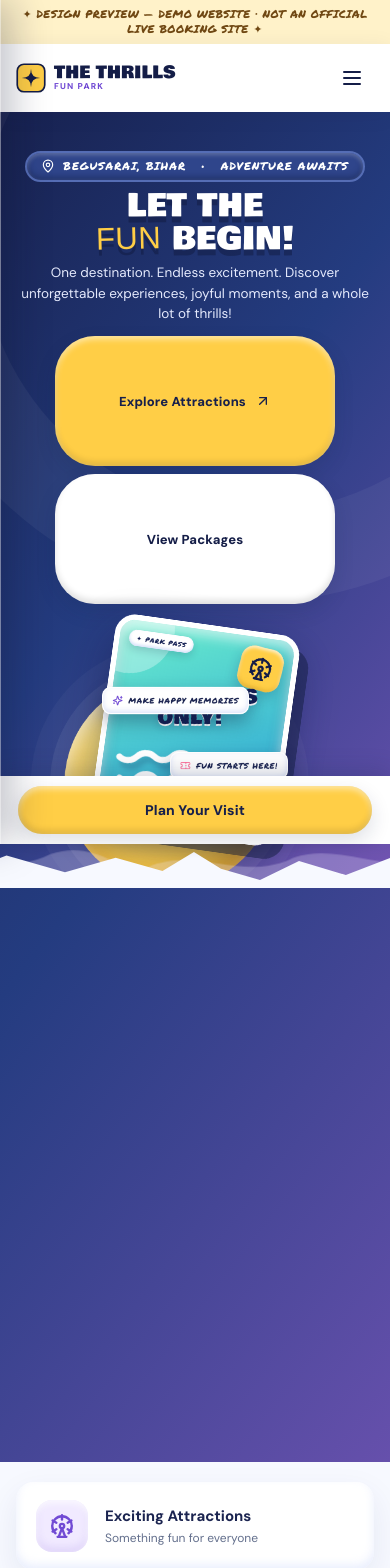
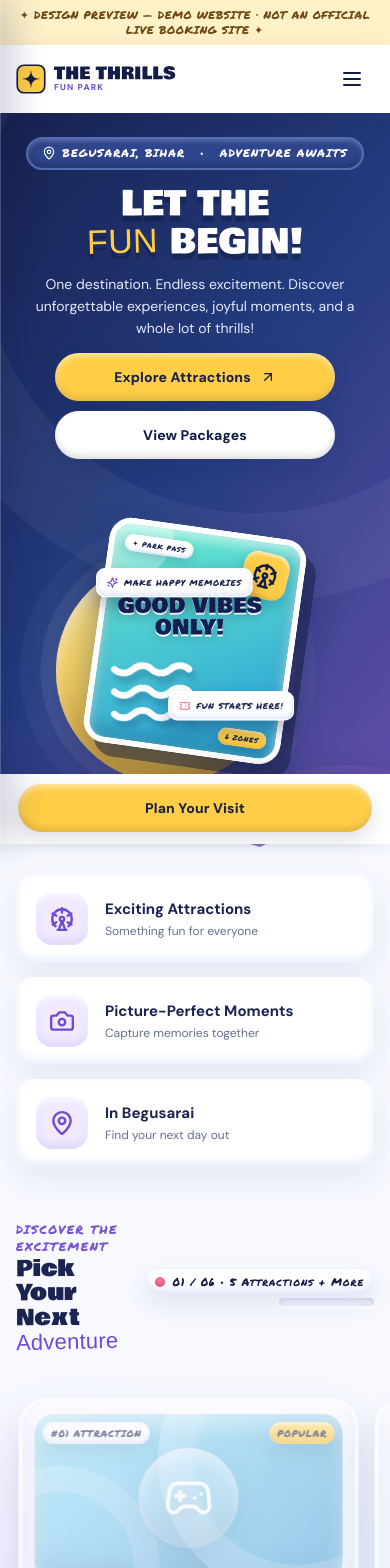
Before and after one commit to khrishChauhan/the-thrills, a Next.js app: page / in a window 390 px wide. Shown: the top 1568 px of the page. Built offline with nearby package versions, Linux system fonts and the light colour scheme; a web font is replaced by a local one.

Commit message:
feat: complete mobile responsiveness, left-side drawer, hero, reel, pricing, and form refinement

```diff
--- a/src/app/globals.css
+++ b/src/app/globals.css
@@ -319,18 +319,20 @@ button {
 /* ============================================================
    LEFT-SIDE SLIDE-IN MOBILE NAVIGATION DRAWER
    ============================================================ */
+.mobile-menu-backdrop,
 .drawer-backdrop {
   position: fixed;
   inset: 0;
-  background: rgba(10, 16, 45, 0.65);
+  background: rgba(13, 21, 55, 0.65);
   backdrop-filter: blur(4px);
   -webkit-backdrop-filter: blur(4px);
-  z-index: 998;
+  z-index: 49;
   opacity: 0;
   pointer-events: none;
-  transition: opacity 0.28s cubic-bezier(0.16, 1, 0.3, 1);
-}
-
+  transition: opacity 0.28s cubic-bezier(0.22, 1, 0.36, 1);
+}
+
+.mobile-menu-backdrop.is-open,
 .drawer-backdrop.is-open {
   opacity: 1;
   pointer-events: auto;
@@ -341,17 +343,19 @@ button {
   top: 0;
   left: 0;
   bottom: 0;
-  width: min(84vw, 340px);
+  width: 82vw;
+  max-width: 320px;
+  z-index: 50;
   background: #ffffff;
-  z-index: 999;
-  transform: translateX(-100%);
-  transition: transform 0.32s cubic-bezier(0.16, 1, 0.3, 1);
-  box-shadow: 12px 0 36px rgba(10, 16, 45, 0.25);
+  box-shadow: 12px 0 35px rgba(20, 29, 71, 0.22);
   display: flex;
   flex-direction: column;
+  gap: 18px;
   overflow-y: auto;
   -webkit-overflow-scrolling: touch;
-  padding: 20px 22px calc(24px + env(safe-area-inset-bottom, 0px));
+  padding: 24px 22px calc(24px + env(safe-area-inset-bottom, 0px));
+  transform: translateX(-100%);
+  transition: transform 0.28s cubic-bezier(0.22, 1, 0.36, 1);
 }
 
 .drawer-panel.is-open {
@@ -367,9 +371,8 @@ button {
 }
 
 .drawer-close-btn {
-  display: inline-flex;
-  align-items: center;
-  justify-content: center;
+  display: grid;
+  place-items: center;
   width: 44px;
   height: 44px;
   border-radius: 12px;
@@ -390,14 +393,14 @@ button {
 
 .drawer-divider {
   height: 1px;
-  background: #e9ecf8;
-  margin: 18px 0 14px;
+  background: #f1f3fa;
+  margin: 0;
 }
 
 .drawer-nav {
   display: flex;
   flex-direction: column;
-  gap: 4px;
+  gap: 2px;
   flex: 1;
 }
 
@@ -405,21 +408,20 @@ button {
   display: flex;
   align-items: center;
   justify-content: space-between;
-  padding: 13px 14px;
-  border-radius: 12px;
+  padding: 12px 0;
   font-family: var(--font-body);
   font-size: 16px;
-  font-weight: 700;
+  font-weight: 800;
+  border-bottom: 1px solid #f1f3fa;
   color: var(--navy);
   text-decoration: none;
-  transition: background 0.18s, color 0.18s, padding-left 0.18s;
+  transition: color 0.18s, padding-left 0.18s;
 }
 
 .drawer-link:hover,
 .drawer-link:focus-visible {
-  background: #f1ecff;
   color: var(--purple);
-  padding-left: 18px;
+  padding-left: 6px;
   outline: none;
 }
 
@@ -437,11 +439,11 @@ button {
 
 .drawer-footer {
   margin-top: auto;
-  padding-top: 20px;
+  padding-top: 16px;
   display: flex;
   flex-direction: column;
   gap: 12px;
-  border-top: 1px solid #e9ecf8;
+  border-top: 1px solid #f1f3fa;
 }
 
 .drawer-cta {
@@ -463,6 +465,7 @@ button {
 }
 
 @media (min-width: 741px) {
+  .mobile-menu-backdrop,
   .drawer-backdrop,
   .drawer-panel {
     display: none !important;
@@ -2901,7 +2904,7 @@ button {
   }
   .pricing-pinned-section {
     height: auto;
-    padding: 88px 0;
+    padding: 64px 0;
   }
   .pricing-sticky-stage {
     position: relative;
@@ -2910,6 +2913,16 @@ button {
     min-height: auto;
     padding: 0;
   }
+  .packages {
+    grid-template-columns: 1fr;
+    gap: 24px;
+    max-width: 380px;
+    margin: 28px auto 0;
+  }
+  .package .btn {
+    min-height: 48px;
+    width: 100%;
+  }
   .clay-admit-stub {
     top: 16px;
     right: 12px;
@@ -2967,18 +2980,17 @@ button {
   .demo {
     padding: 7px 12px;
     font-size: 11px;
-    letter-spacing: 0.04em;
-    line-height: 1.35;
+    line-height: 1.4;
+    letter-spacing: 0.05em;
   }
   .links {
     display: none !important;
   }
   .menu {
-    display: inline-flex;
-    align-items: center;
-    justify-content: center;
-    width: 44px;
-    height: 44px;
+    display: grid;
+    place-items: center;
+    min-width: 44px;
+    min-height: 44px;
     border-radius: 12px;
     border: 0;
     background: transparent;
@@ -2988,73 +3000,79 @@ button {
   .nav > .btn {
     display: none !important;
   }
+
+  /* Hero Section Responsiveness (#home) */
   .hero.hero-scroll-track {
-    height: 160vh;
+    height: auto !important;
   }
   .hero-sticky-viewport {
-    top: 68px;
-    height: calc(100dvh - 68px);
-    min-height: 500px;
+    position: relative !important;
+    top: 0 !important;
+    height: auto !important;
+    padding-top: 24px;
+    padding-bottom: 64px;
+    min-height: auto;
     overflow: hidden;
   }
   .hero-main {
     grid-template-columns: 1fr;
     text-align: center;
-    gap: 8px;
-    padding-top: 12px;
-    padding-bottom: 24px;
+    gap: 32px;
+    padding: 24px 0 40px;
     max-width: 100%;
   }
   .hero-main p {
     margin-left: auto;
     margin-right: auto;
-    font-size: 13.5px;
-    line-height: 1.5;
-    margin-bottom: 12px;
-    max-width: 390px;
-  }
-  .hero h1 {
-    font-size: clamp(28px, 8vw, 44px);
-    line-height: 1.05;
-    margin: 8px 0;
-    letter-spacing: 0.01em;
+    font-size: 14px;
+    line-height: 1.55;
+    margin-bottom: 14px;
+    max-width: 420px;
   }
   .eyebrow {
     font-size: 11px;
-    padding: 6px 14px;
+    padding: 7px 14px;
+    gap: 6px;
+    display: inline-flex;
+    flex-wrap: wrap;
+    justify-content: center;
     max-width: 95%;
     margin: 0 auto;
     line-height: 1.35;
     white-space: normal;
     text-align: center;
   }
+  .hero h1 {
+    font-size: clamp(34px, 8.5vw, 46px);
+    line-height: 1.08;
+    margin: 16px 0 14px;
+    letter-spacing: 0.01em;
+  }
   .hero-actions {
     display: flex;
-    justify-content: center;
-    gap: 8px;
+    flex-direction: column;
     width: 100%;
     max-width: 320px;
     margin: 0 auto;
-    flex-wrap: wrap;
+    gap: 10px;
   }
   .hero-actions .btn {
-    padding: 10px 16px;
-    font-size: 13px;
-    min-height: 44px;
-    flex: 1 1 130px;
+    width: 100%;
+    min-height: 48px;
+    padding: 12px 18px;
+    font-size: 14px;
   }
   .hero-art {
-    height: clamp(200px, 28vh, 250px);
-    width: 100%;
-    max-width: 330px;
-    margin: 0 auto;
-    transform: scale(0.66);
-    transform-origin: center center;
+    height: 320px;
+    transform: scale(0.72);
+    margin: -10px auto;
+    max-width: 100%;
   }
   .hero-sat-card {
-    width: 148px;
-    padding: 8px 10px;
-  }
+    width: 154px;
+    padding: 9px 11px;
+  }
+
   .featurestrip {
     grid-template-columns: 1fr;
     margin-top: 20px;
@@ -3072,7 +3090,7 @@ button {
     display: block;
   }
 
-  /* Mobile Pinned Claymorphic Showcase */
+  /* Attractions Horizontal Reel (#attractions) */
   .attractions-sticky-stage {
     top: 68px;
     height: calc(100dvh - 68px);
@@ -3089,11 +3107,11 @@ button {
     display: none;
   }
   .attractions-stage-header .kicker {
-    font-size: 11px;
+    font-size: 12px;
     margin-bottom: 2px;
   }
   .attractions-stage-header h2 {
-    font-size: 19px;
+    font-size: 22px;
     margin-bottom: 0;
     line-height: 1.1;
   }
@@ -3103,7 +3121,7 @@ button {
   }
   .clay-counter-pill {
     padding: 5px 10px;
-    font-size: 10px;
+    font-size: 11px;
   }
   .clay-progress-track {
     width: 95px;
@@ -3117,25 +3135,27 @@ button {
   .clay-card {
     width: 86vw;
     max-width: 360px;
-    height: clamp(330px, 52vh, 410px);
-    border-radius: 26px;
+    height: clamp(340px, 54vh, 430px);
+    border-radius: 28px;
+    padding: 0;
   }
   .clay-card-inner {
     grid-template-columns: 1fr;
-    grid-template-rows: 40% 60%;
+    grid-template-rows: 42% 58%;
     gap: 10px;
     padding: 12px;
+    height: 100%;
   }
   .clay-visual {
-    border-radius: 18px;
+    border-radius: 20px;
   }
   .clay-emoji-pedestal {
-    width: 95px;
-    height: 95px;
+    width: 100px;
+    height: 100px;
   }
   .clay-emoji svg {
-    width: 48px;
-    height: 48px;
+    width: 50px;
+    height: 50px;
   }
   .clay-pill-left,
   .clay-pill-right {
@@ -3154,7 +3174,7 @@ button {
     right: 8px;
   }
   .clay-info {
-    padding: 0 2px;
+    padding: 0 4px;
     display: flex;
     flex-direction: column;
   }
@@ -3165,13 +3185,13 @@ button {
     display: inline-block;
   }
   .clay-info h3 {
-    font-size: 18px;
+    font-size: 19px;
     margin-bottom: 3px;
     line-height: 1.15;
   }
   .clay-info p {
-    font-size: 11.5px;
-    line-height: 1.4;
+    font-size: 12px;
+    line-height: 1.42;
     margin-bottom: 6px;
     display: -webkit-box;
     -webkit-line-clamp: 2;
@@ -3198,16 +3218,16 @@ button {
     border-top: 1px solid rgba(20, 29, 71, 0.06);
   }
   .price {
-    font-size: 18px;
+    font-size: 19px;
     white-space: nowrap;
   }
   .price small {
     font-size: 10px;
   }
   .clay-card-footer .btn {
-    padding: 9px 14px;
-    font-size: 11.5px;
-    min-height: 38px;
+    padding: 10px 16px;
+    font-size: 12px;
+    min-height: 40px;
     white-space: nowrap;
   }
   .clay-scroll-hint {
@@ -3215,21 +3235,32 @@ button {
     padding: 5px 10px;
   }
 
-  .packages,
-  .aboutgrid,
-  .contactgrid {
+  /* Pricing Section (#pricing) */
+  .packages {
     grid-template-columns: 1fr;
-    gap: 26px;
-  }
+    gap: 24px;
+    max-width: 380px;
+    margin: 28px auto 0;
+  }
+  .package {
+    padding: 24px 18px;
+  }
+  .package .btn {
+    min-height: 48px;
+    width: 100%;
+  }
+
+  /* About Us Section (#about) */
   .aboutgrid {
-    gap: 28px;
+    grid-template-columns: 1fr;
+    gap: 32px;
   }
   .aboutimage {
     width: 100%;
     max-width: 360px;
+    min-height: 290px;
     margin: 0 auto;
-    min-height: 270px;
-    border-radius: 26px;
+    border-radius: 28px;
     overflow: hidden;
   }
   .about-arch-svg {
@@ -3241,7 +3272,7 @@ button {
     height: 136px;
   }
   .about-copy-col h2 {
-    font-size: clamp(24px, 6vw, 34px);
+    font-size: 26px;
     line-height: 1.15;
   }
   .about-copy-col .lede {
@@ -3267,22 +3298,32 @@ button {
   .clay-upload-pill {
     margin-top: 14px;
   }
+
+  /* Gallery Section (#gallery) */
   .gallery-filter-bar {
+    overflow-x: auto;
+    scrollbar-width: none;
+    -ms-overflow-style: none;
+    -webkit-overflow-scrolling: touch;
+    flex-wrap: nowrap;
+    padding-bottom: 8px;
+    justify-content: flex-start;
     gap: 8px;
-    margin-bottom: 20px;
-    flex-wrap: wrap;
-    justify-content: center;
+  }
+  .gallery-filter-bar::-webkit-scrollbar {
+    display: none;
   }
   .gallery-filter-pill {
     padding: 8px 14px;
     font-size: 11.5px;
     min-height: 38px;
+    white-space: nowrap;
+    flex-shrink: 0;
   }
   .gallerygrid,
   .gallerygrid.gallerygrid-filtered {
     grid-template-columns: 1fr;
-    grid-auto-rows: 230px;
-    gap: 16px;
+    gap: 18px;
   }
   .gallery-card-feature,
   .gallery-card-tall,
@@ -3303,26 +3344,33 @@ button {
     gap: 8px;
   }
   .gallery-lightbox-nav {
-    width: 44px;
-    height: 44px;
+    min-width: 44px;
+    min-height: 44px;
     border-radius: 12px;
+  }
+  .gallery-lightbox-close {
+    min-width: 44px;
+    min-height: 44px;
   }
   .gallery-lightbox-img-wrap {
     height: clamp(200px, 48vh, 380px);
     width: 100%;
   }
-  .package {
-    padding: 24px 18px;
+
+  /* Contact Section (#contact) */
+  .contactgrid {
+    grid-template-columns: 1fr;
+    gap: 36px;
   }
   .contact h2 {
-    font-size: clamp(26px, 6.5vw, 36px);
+    font-size: 26px;
   }
   .formbox {
     width: 100%;
     max-width: 520px;
     margin: 0 auto;
-    padding: 22px 18px;
-    border-radius: 22px;
+    padding: 24px 20px;
+    border-radius: 26px;
   }
   .fields {
     grid-template-columns: 1fr;
@@ -3330,14 +3378,15 @@ button {
   }
   .field-group input,
   .field-group select {
-    font-size: 16px;
     min-height: 48px;
+    font-size: 14px;
+    width: 100%;
     border-radius: 12px;
     padding: 12px 14px;
   }
   .formbox .btn {
+    min-height: 50px;
     width: 100%;
-    min-height: 48px;
     font-size: 14px;
     justify-content: center;
   }
@@ -3346,22 +3395,24 @@ button {
     margin-top: 12px;
     text-align: center;
   }
+
+  /* Mobile Sticky CTA Bar (.stickybar) */
   .stickybar {
     display: block;
     position: fixed;
     bottom: 0;
     width: 100%;
-    padding: 10px 18px calc(10px + env(safe-area-inset-bottom, 0px));
+    padding: 10px 18px max(12px, env(safe-area-inset-bottom));
     background: #ffffff;
     box-shadow: 0 -6px 21px #1b28502e;
     z-index: 25;
   }
   .stickybar .btn {
     width: 100%;
-    min-height: 46px;
+    min-height: 48px;
   }
   body {
-    padding-bottom: calc(66px + env(safe-area-inset-bottom, 0px));
+    padding-bottom: 74px;
   }
 }
 
@@ -3369,23 +3420,13 @@ button {
   .container {
     padding: 0 16px;
   }
-  .hero-sticky-viewport {
-    min-height: 480px;
-  }
   .hero-actions {
-    flex-direction: column;
-    width: 100%;
     max-width: 280px;
-    margin: 0 auto;
-    gap: 8px;
-  }
-  .hero-actions .btn {
-    width: 100%;
   }
   .hero-art {
-    transform: scale(0.6);
+    transform: scale(0.64);
     max-width: 310px;
-    margin: 0 auto;
+    margin: -10px auto;
   }
   .clay-card {
     width: 88vw;
@@ -3399,7 +3440,7 @@ button {
     padding: 8px 12px;
   }
   .formbox {
-    padding: 20px 14px;
+    padding: 20px 16px;
   }
   .package {
     padding: 22px 16px;
--- a/src/app/layout.tsx
+++ b/src/app/layout.tsx
@@ -38,6 +38,9 @@ const dmSans = DM_Sans({
 
 export const viewport: Viewport = {
   themeColor: "#10173c",
+  width: "device-width",
+  initialScale: 1,
+  maximumScale: 5,
 };
 
 export const metadata: Metadata = {
```
Also changed, not shown: src/app/page.tsx (+6 -6 lines).
